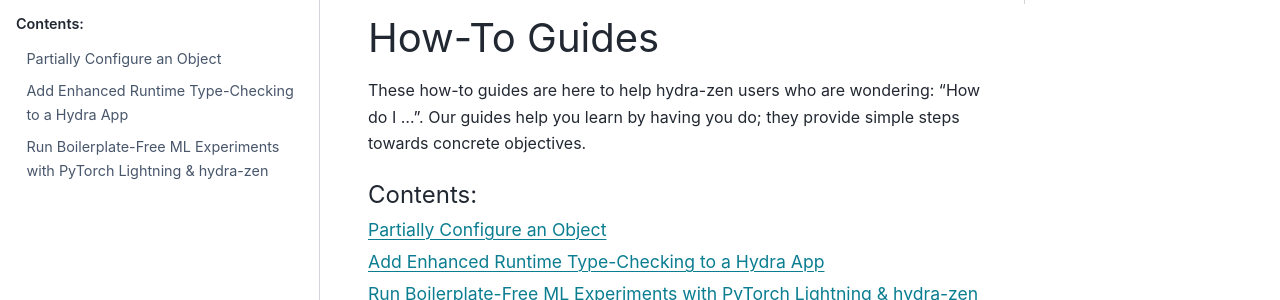
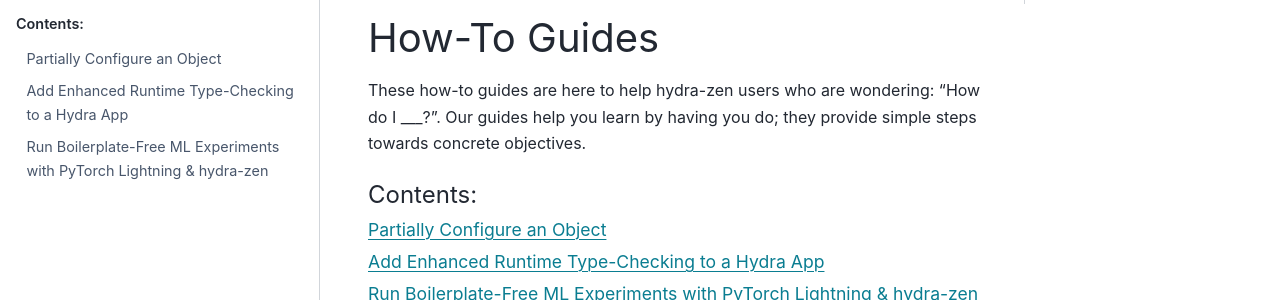
Before and after one commit to mit-ll-responsible-ai/hydra-zen, a Sphinx documentation site: the page built from docs/source/how_tos.rst, in a window 1280 px wide. Shown: the part 132-432 px from the top of the page. Built offline with Sphinx 7.4.7 and the PyData theme 0.15.4, drawn with Linux system fonts in a browser that asks for light colours.

Commit message:
how-to intro

```diff
--- a/docs/source/how_tos.rst
+++ b/docs/source/how_tos.rst
@@ -1,7 +1,7 @@
 How-To Guides
 =============
 
-These how-to guides are here to help hydra-zen users who are wondering: "How do I ...".
+These how-to guides are here to help hydra-zen users who are wondering: "How do I ___?".
 Our guides help you learn by having you do; they provide simple steps towards concrete
 objectives.
 
```
